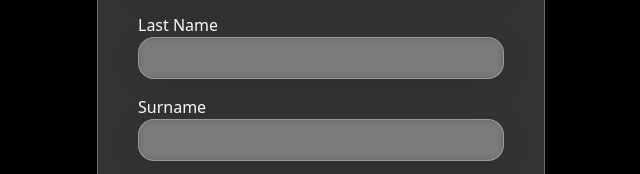
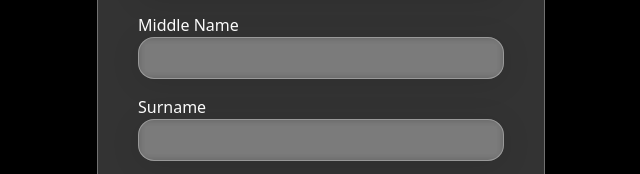
Before and after one commit to VatsalG1211/project-work, a plain HTML site: page Identity Verification/Web/index.html in a window 1280 px wide. Shown: the part 254-428 px from the top of the page, 319-959 px from the left. Drawn offline with nearby package versions, Linux system fonts and the light colour scheme.

Commit message:
Update index.html

```diff
--- a/Identity Verification/Web/index.html
+++ b/Identity Verification/Web/index.html
@@ -18,7 +18,7 @@
                     <input type="text" id="firstName" class="w-full p-2 glass text-black" required>
                 </div>
                 <div>
-                    <label for="lastName" class="block">Last Name</label>
+                    <label for="lastName" class="block">Middle Name</label>
                     <input type="text" id="lastName" class="w-full p-2 glass text-black" required>
                 </div>
                 <div>
```
